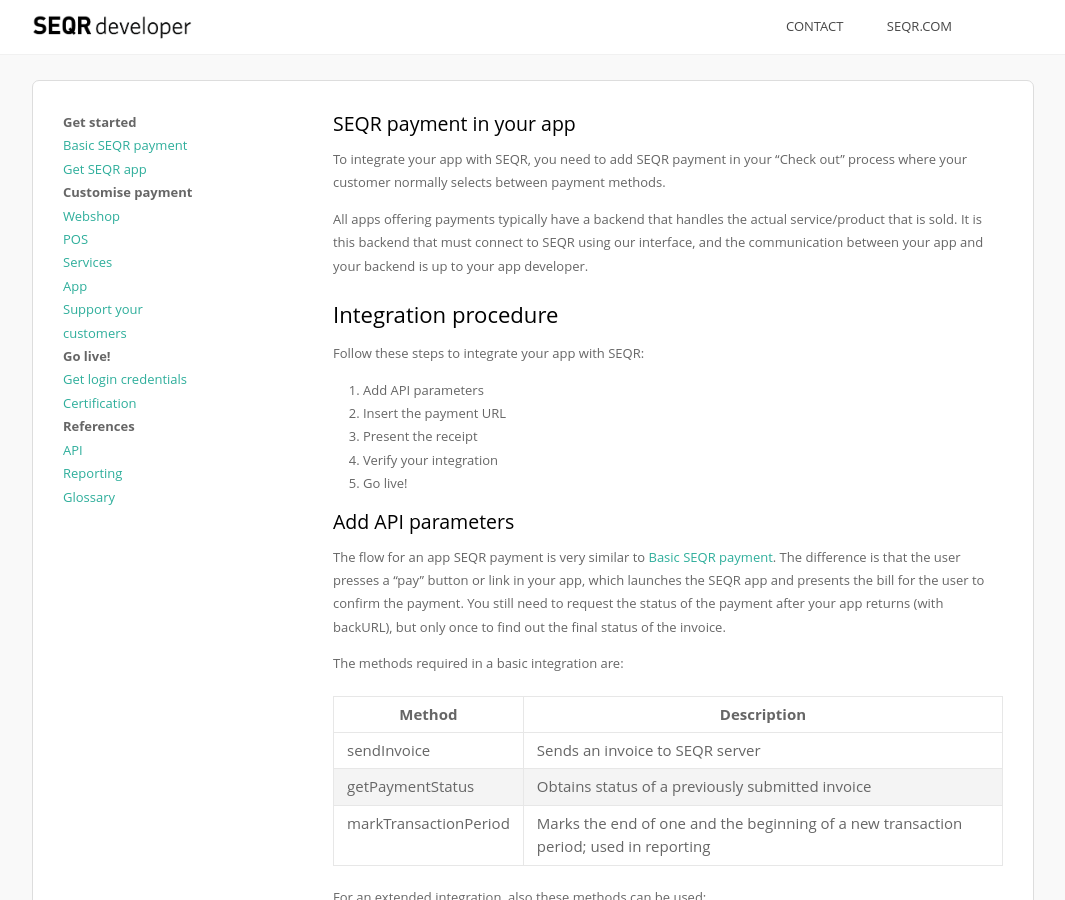
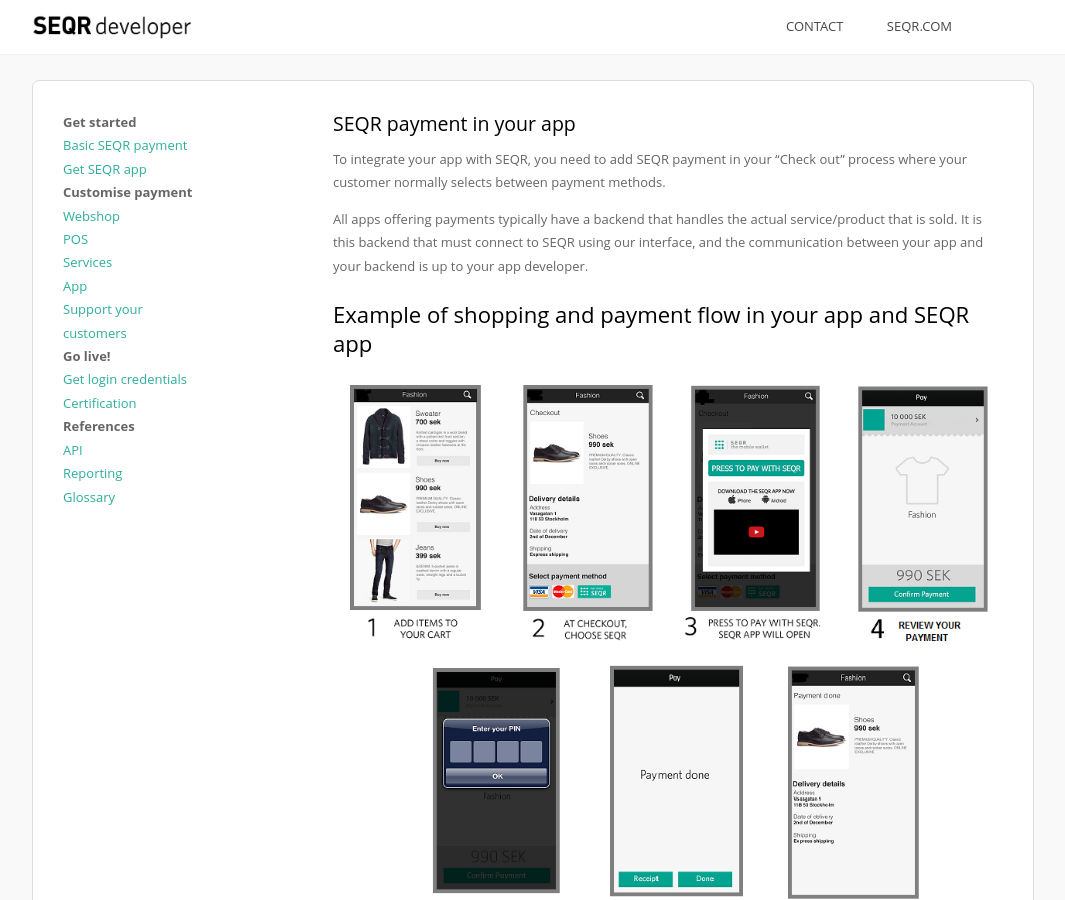
Before and after one commit to SeamlessDistribution/SeamlessDistribution.github.io, a Jekyll site: the page built from merchant/inapp/index.md, in a window 1280 px wide and 900 px high. Shown: the whole window, without its empty margins (138-1203 px from the left). Built offline with Jekyll 4.4.1, drawn with Linux system fonts in a browser that asks for light colours.

Commit message:
Added flow picture for Appshop

```diff
--- a/merchant/inapp/index.md
+++ b/merchant/inapp/index.md
@@ -10,6 +10,10 @@
 To integrate your app with SEQR, you need to add SEQR payment in your “Check out” process where your customer normally selects between payment methods.
 
 All apps offering payments typically have a backend that handles the actual service/product that is sold. It is this backend that must connect to SEQR using our interface, and the communication between your app and your backend is up to your app developer.
+
+## Example of shopping and payment flow in your app and SEQR app
+
+<img src="/assets/images/appshop/total_flow.png" />
 
 
 ## Integration procedure
```
Also changed, not shown: assets/images/appshop/total_flow.png (added).
